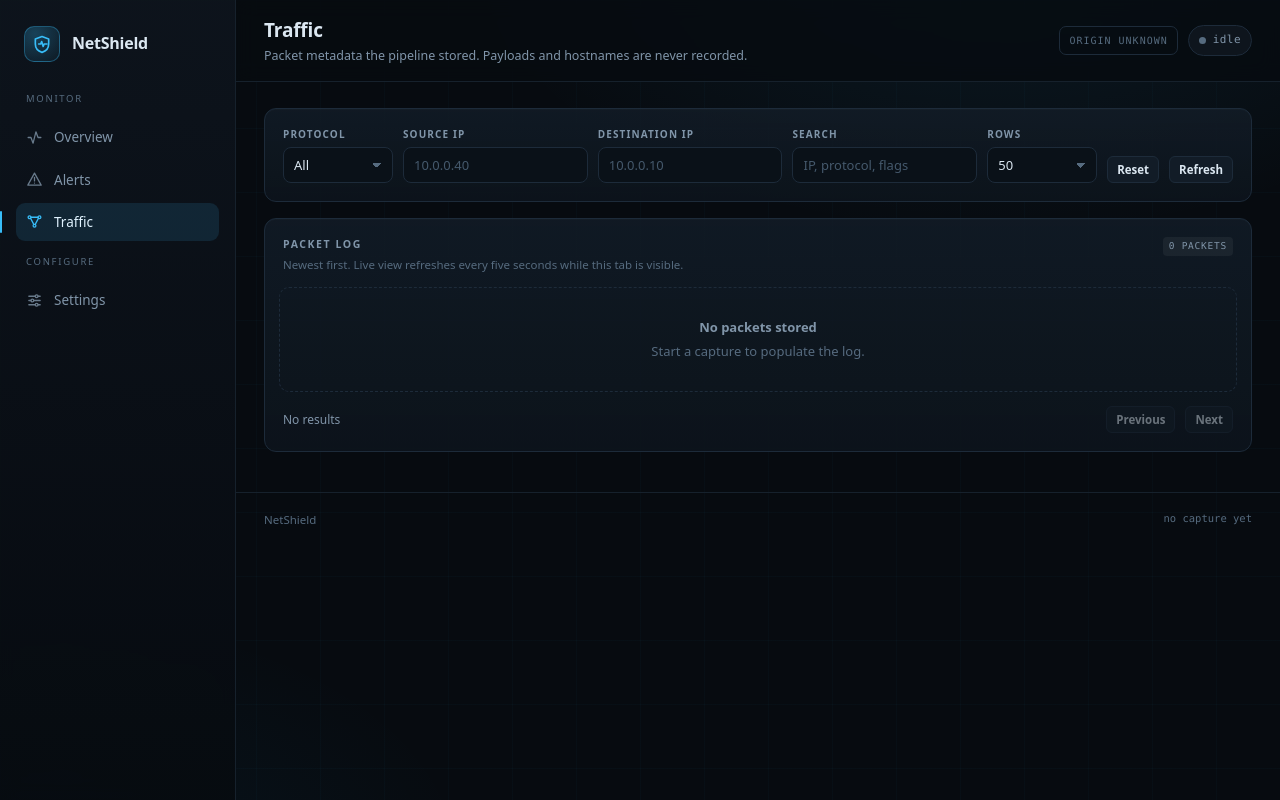
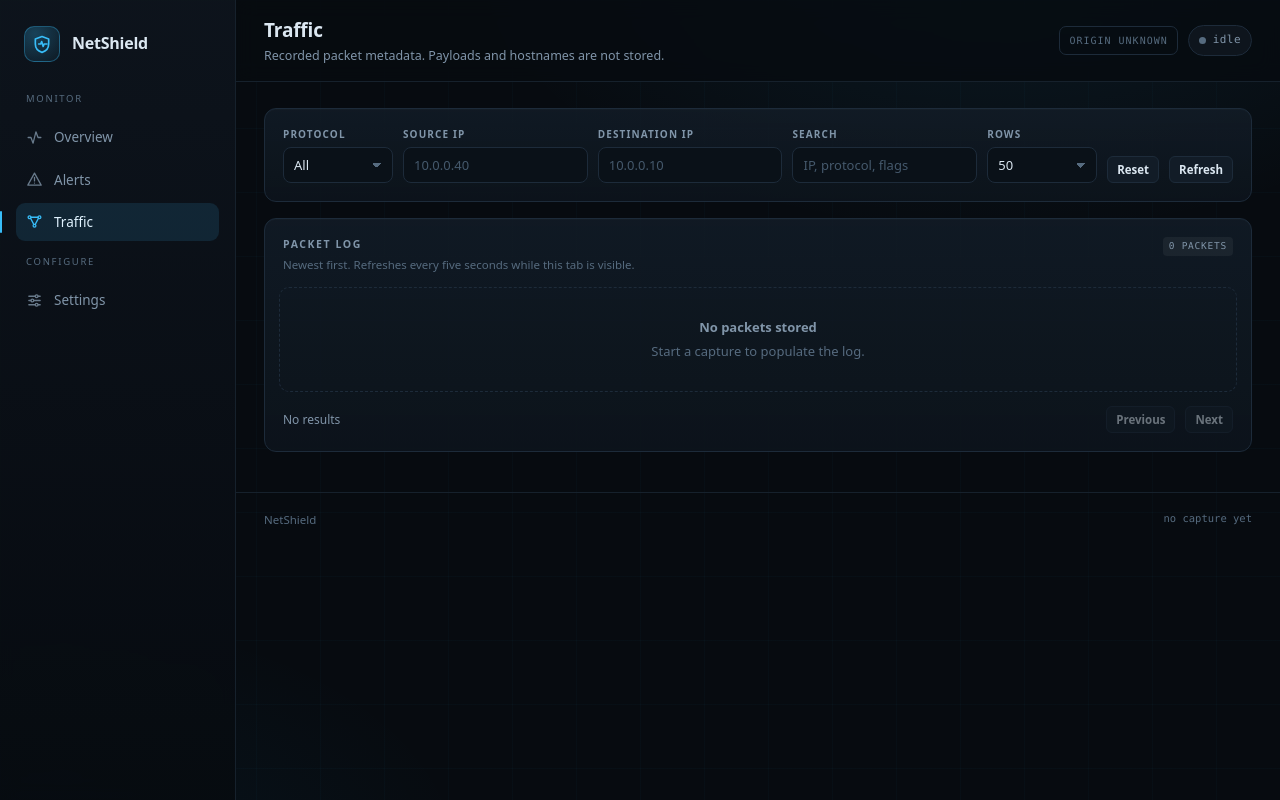
Before and after one commit to gayatori-san/netshield, a Flask app: page /traffic in a window 1280 px wide. Run offline with Flask 3, Linux system fonts and the light colour scheme; data that the repository does not hold is empty; parts of the project's set-up code (start-up, migrations or seed data) failed here and were passed over.

Commit message:
Simplify dashboard copy

```diff
--- a/netshield/dashboard/templates/traffic.html
+++ b/netshield/dashboard/templates/traffic.html
@@ -2,7 +2,7 @@
 
 {% block title %}Traffic · NetShield{% endblock %}
 {% block page_title %}Traffic{% endblock %}
-{% block page_sub %}Packet metadata the pipeline stored. Payloads and hostnames are never recorded.{% endblock %}
+{% block page_sub %}Recorded packet metadata. Payloads and hostnames are not stored.{% endblock %}
 
 {% block content %}
 <div class="stack">
@@ -51,7 +51,7 @@
     <div class="card-head">
       <div>
         <h2>Packet log</h2>
-        <p class="hint">Newest first. Live view refreshes every five seconds while this tab is visible.</p>
+        <p class="hint">Newest first. Refreshes every five seconds while this tab is visible.</p>
       </div>
       <div class="card-actions">
         <span class="tag" id="trafficMeta">&mdash;</span>
```
